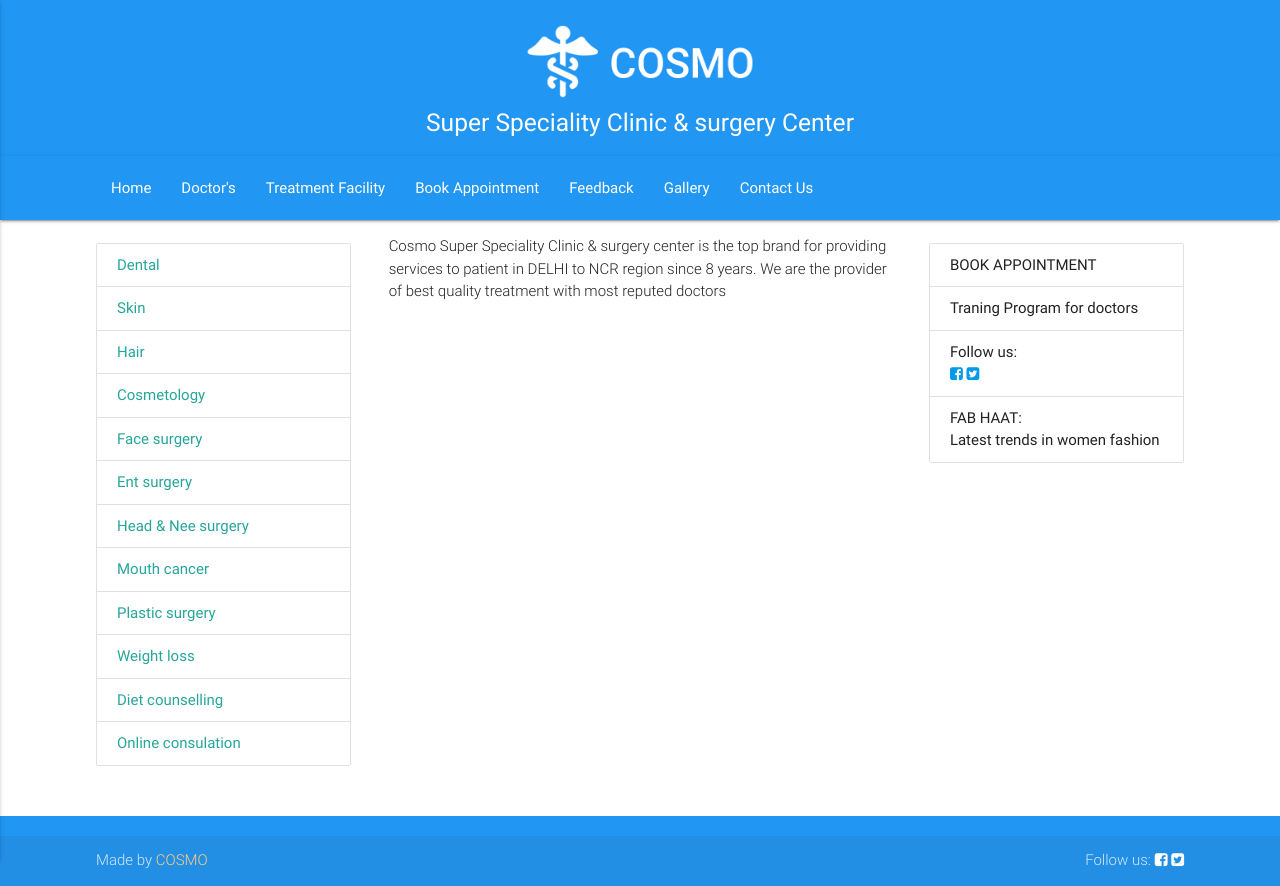
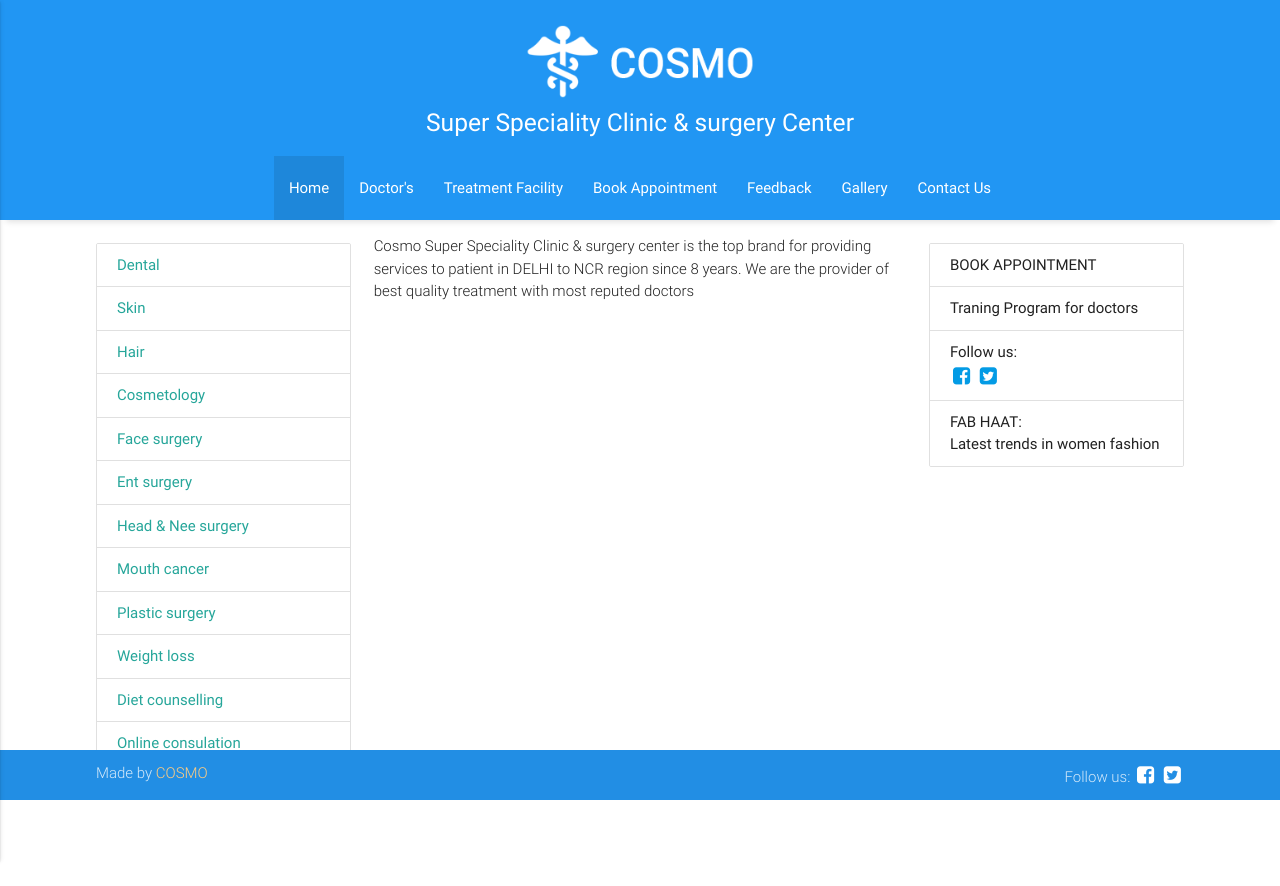
Before and after one commit to priyanka1110/Cosmo, a plain HTML site: page index.html in a window 1280 px wide. After the commit the page ends 816 px from the top, so only its background shows below. Drawn offline with Linux system fonts and the light colour scheme.

Commit message:
Move menu center to the container

```diff
--- a/css/style.css
+++ b/css/style.css
@@ -1,26 +1,11 @@
-/* Custom Stylesheet */
-/**
- * Use this file to override Materialize files so you can update
- * the core Materialize files in the future
- *
- * Made By MaterializeCSS.com
- */
-
-.icon-block {
-  padding: 0 15px;
-}
-.icon-block .material-icons {
-	font-size: inherit;
-}
-
 *,
 html {
 	margin:0;
 	padding:0;
 }
-::selection {background:#f00;color:#fff;}
-::moz-selection {background:#f00;color:#fff;}
-::webkit-selection {background:#f00;color:#fff;}
+::selection {background:#ffab40 ;color:#fff;}
+::moz-selection {background:#ffab40 ;color:#fff;}
+::webkit-selection {background:#ffab40 ;color:#fff;}
 
 /*h1,h2,h3,h4,h5,h6,input,select,table,p,small {
 	font-family:'interstate_light',sans-serif;
@@ -61,3 +46,48 @@ hr {
 		width: 85% !important;
 	}
 }
+
+.page-footer {
+	padding-top: 0 !important;
+	position: fixed;
+    width: 100%;
+    bottom: 0;
+}
+
+.social-icon {
+	font-size: 20px;
+	padding: 3px;
+}
+
+nav ul a.active {
+	background-color: rgba(0,0,0,0.1);
+}
+
+.coming-soon h2{
+	height: 300px;
+	line-height: 300px;
+}
+
+nav {
+    -webkit-box-shadow: 0 8px 6px -6px rgba(0,0,0,0.12) !important;
+	-moz-box-shadow: 0 8px 6px -6px rgba(0,0,0,0.12) !important;
+	box-shadow: 0 8px 6px -6px rgba(0,0,0,0.12) !important;
+}
+
+nav {
+        text-align: center;
+        /*border:1px solid red;*/
+    }
+    nav ul {
+        display: inline-block;
+        margin: 0;
+        padding: 0;
+        /* For IE, the outcast */
+        zoom:1;
+        *display: inline;
+    }
+    nav li {
+        float: left;
+        padding: 2px 5px;
+        /*border: 1px solid black;*/
+    }
```
